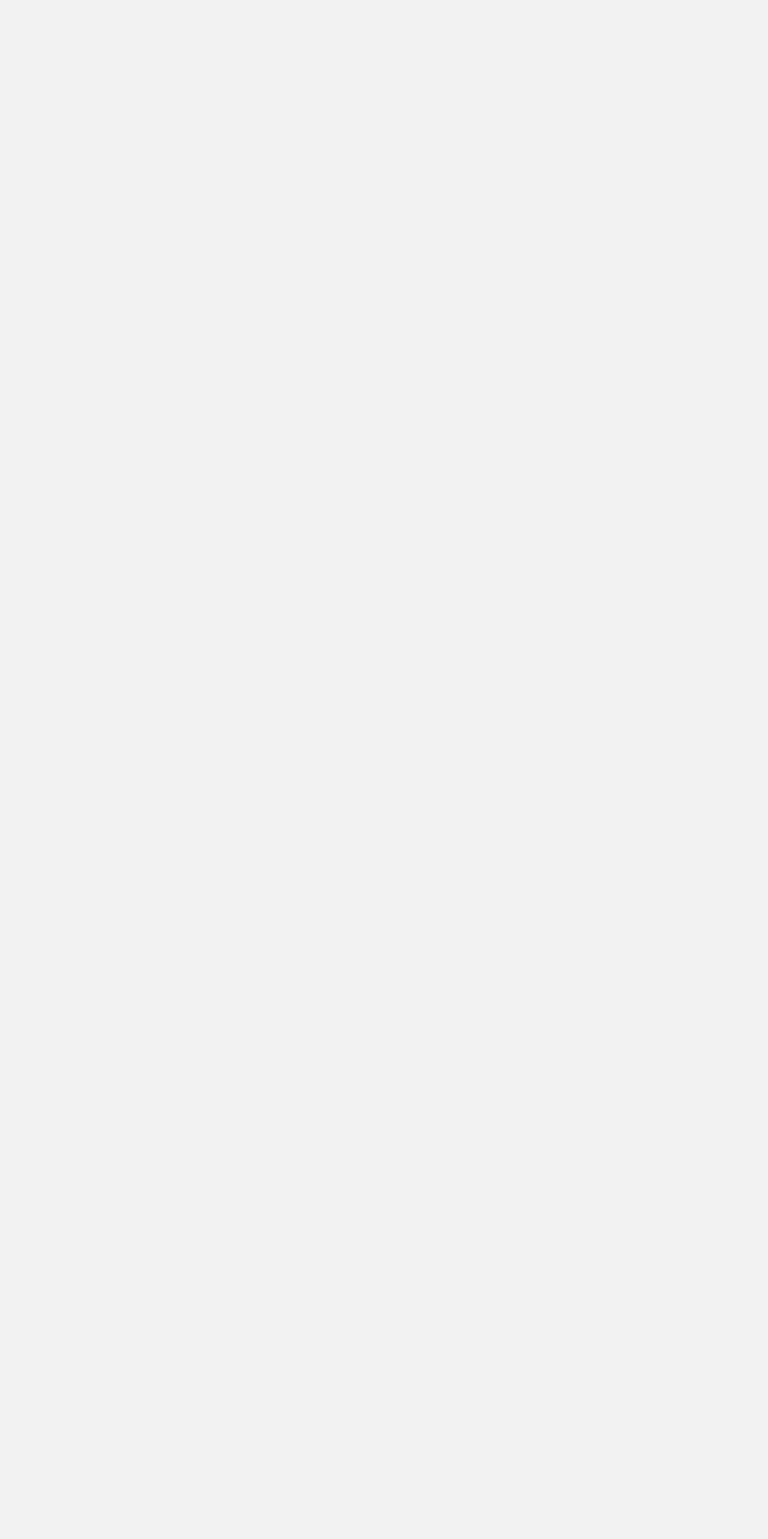
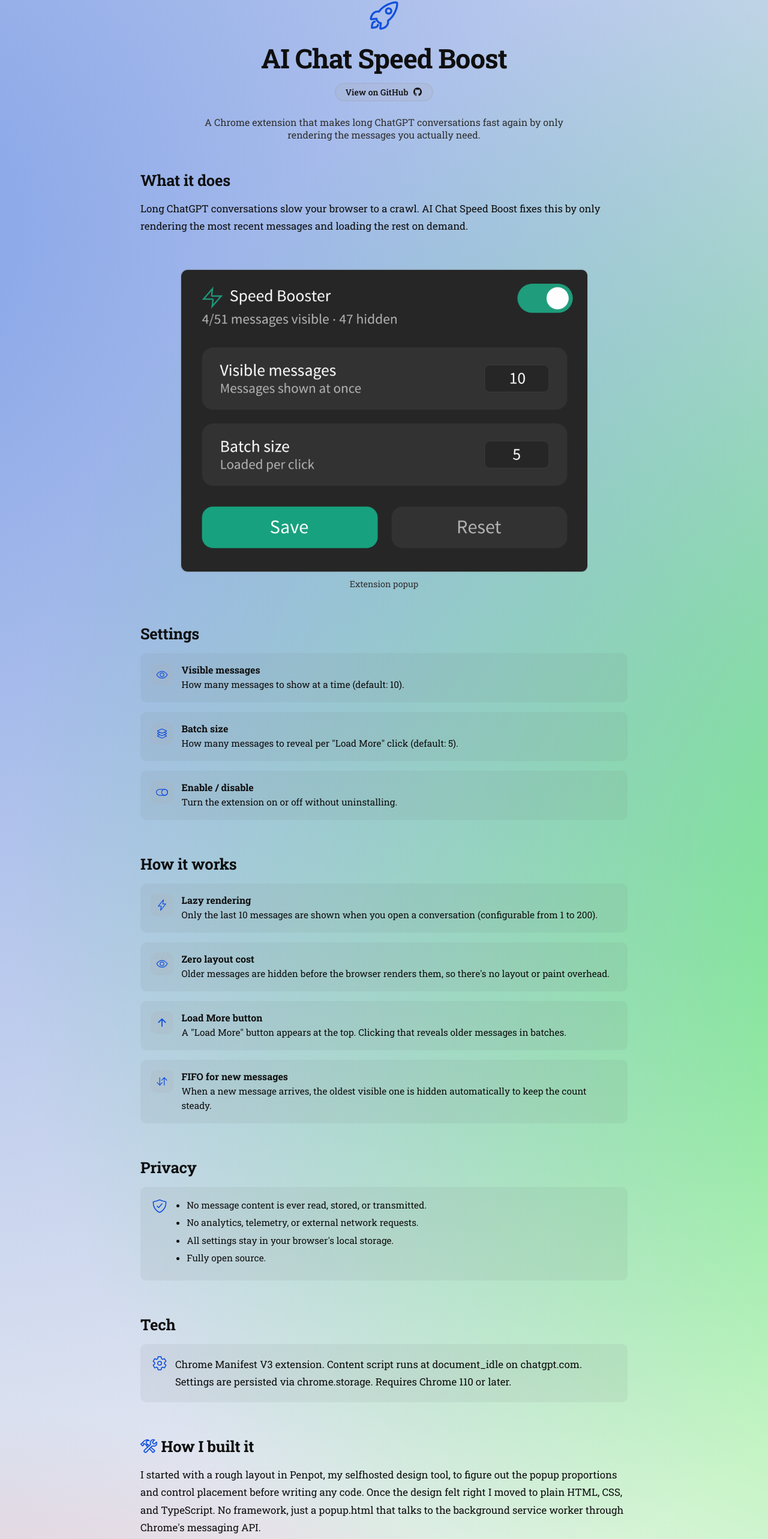
Before and after one commit to Noah4ever/noah4ever.github.io, a React (Vite) app: page /projects/ai-chat-speed-boost in a window 1280 px wide. Before the commit this address had no page. Shown: the part 159-2725 px from the top of the page at 60% size. Before the commit the page ends 800 px from the top, so only its background shows below. Built offline with nearby package versions, Linux system fonts and the light colour scheme; a web font is replaced by a local one.

Commit message:
refactor: rename project to ai-chat-speed-boost

```diff
--- a/src/MainRouter.tsx
+++ b/src/MainRouter.tsx
@@ -4,7 +4,7 @@ import ProjectLayout from "./components/ProjectLayout";
 import Giftboard from "./pages/projects/Giftboard";
 import CustomPartyApp from "./pages/projects/CustomPartyApp";
 import Nolicom from "./pages/projects/Nolicom";
-import ChatGPTBooster from "./pages/projects/ChatGPTBooster";
+import AIChatSpeedBoost from "./pages/projects/AIChatSpeedBoost";
 
 export function MainRouter() {
   return (
@@ -15,7 +15,7 @@ export function MainRouter() {
           <Route path="giftboard" element={<Giftboard />} />
           <Route path="custom-party-app" element={<CustomPartyApp />} />
           <Route path="nolicom" element={<Nolicom />} />
-          <Route path="chatgpt-speed-booster" element={<ChatGPTBooster />} />
+          <Route path="ai-chat-speed-boost" element={<AIChatSpeedBoost />} />
         </Route>
       </Routes>
     </BrowserRouter>
--- a/src/locales/de/translation.json
+++ b/src/locales/de/translation.json
@@ -130,11 +130,11 @@
         "aria": "Retro ESP-NOW Desk Notifier Projektseite öffnen",
         "imageAlt": "Retro ESP-NOW Desk Notifier als montierter Prototyp"
       },
-      "chatgptBooster": {
-        "title": "ChatGPT Speed Booster",
+      "aiChatSpeedBoost": {
+        "title": "AI Chat Speed Boost",
         "description": "Chrome-Erweiterung, die lange ChatGPT-Unterhaltungen beschleunigt, indem Nachrichten lazy gerendert werden. Nur die letzten N Nachrichten werden angezeigt; ältere laden bei Bedarf.",
-        "aria": "ChatGPT Speed Booster Projektseite öffnen",
-        "imageAlt": "ChatGPT Speed Booster Popup-Screenshot"
+        "aria": "AI Chat Speed Boost Projektseite öffnen",
+        "imageAlt": "AI Chat Speed Boost Popup-Screenshot"
       }
     }
   },
@@ -368,14 +368,14 @@
       "brokenCaption": "Gebrochenes Gehäuse"
     }
   },
-  "chatgptBooster": {
+  "aiChatSpeedBoost": {
     "hero": {
-      "title": "ChatGPT Speed Booster",
+      "title": "AI Chat Speed Boost",
       "tagline": "Eine Chrome-Erweiterung, die lange ChatGPT-Unterhaltungen wieder schnell macht, indem nur die Nachrichten gerendert werden, die du gerade brauchst."
     },
     "sections": {
       "whatTitle": "Was es macht",
-      "whatText": "Lange ChatGPT-Unterhaltungen machen den Browser langsam. ChatGPT Speed Booster behebt das, indem nur die neuesten Nachrichten gerendert werden und der Rest bei Bedarf geladen wird.",
+      "whatText": "Lange ChatGPT-Unterhaltungen machen den Browser langsam. AI Chat Speed Boost behebt das, indem nur die neuesten Nachrichten gerendert werden und der Rest bei Bedarf geladen wird.",
       "howTitle": "So funktioniert es",
       "settingsTitle": "Einstellungen",
       "privacyTitle": "Datenschutz",
@@ -412,7 +412,7 @@
       "text": "Chrome Manifest V3 Erweiterung. Content-Script läuft bei document_idle auf chatgpt.com. Einstellungen werden über chrome.storage gespeichert. Erfordert Chrome 110 oder neuer."
     },
     "image": {
-      "alt": "ChatGPT Speed Booster Erweiterungs-Popup",
+      "alt": "AI Chat Speed Boost Erweiterungs-Popup",
       "caption": "Erweiterungs-Popup"
     },
     "build": {
--- a/src/locales/en/translation.json
+++ b/src/locales/en/translation.json
@@ -130,11 +130,11 @@
         "aria": "Open ESP32 Retro Desk Notifier project page",
         "imageAlt": "ESP32 Retro Desk Notifier assembled prototype"
       },
-      "chatgptBooster": {
-        "title": "ChatGPT Speed Booster",
+      "aiChatSpeedBoost": {
+        "title": "AI Chat Speed Boost",
         "description": "Chrome extension that speeds up long ChatGPT conversations by lazily rendering messages. Only the last N messages are shown; older ones load on demand.",
-        "aria": "Open ChatGPT Speed Booster project page",
-        "imageAlt": "ChatGPT Speed Booster popup screenshot"
+        "aria": "Open AI Chat Speed Boost project page",
+        "imageAlt": "AI Chat Speed Boost popup screenshot"
       }
     }
   },
@@ -368,14 +368,14 @@
       "brokenCaption": "Broken case"
     }
   },
-  "chatgptBooster": {
+  "aiChatSpeedBoost": {
     "hero": {
-      "title": "ChatGPT Speed Booster",
+      "title": "AI Chat Speed Boost",
       "tagline": "A Chrome extension that makes long ChatGPT conversations fast again by only rendering the messages you actually need."
     },
     "sections": {
       "whatTitle": "What it does",
-      "whatText": "Long ChatGPT conversations slow your browser to a crawl. ChatGPT Speed Booster fixes this by only rendering the most recent messages and loading the rest on demand.",
+      "whatText": "Long ChatGPT conversations slow your browser to a crawl. AI Chat Speed Boost fixes this by only rendering the most recent messages and loading the rest on demand.",
       "howTitle": "How it works",
       "settingsTitle": "Settings",
       "privacyTitle": "Privacy",
@@ -412,7 +412,7 @@
       "text": "Chrome Manifest V3 extension. Content script runs at document_idle on chatgpt.com. Settings are persisted via chrome.storage. Requires Chrome 110 or later."
     },
     "image": {
-      "alt": "ChatGPT Speed Booster extension popup",
+      "alt": "AI Chat Speed Boost extension popup",
       "caption": "Extension popup"
     },
     "build": {
--- a/src/pages/Home.tsx
+++ b/src/pages/Home.tsx
@@ -446,14 +446,14 @@ export default function Home() {
             </li>
             <li>
               <ProjectCardLink
-                title={t("home.projects.chatgptBooster.title")}
-                description={t("home.projects.chatgptBooster.description")}
-                imageSrc="/Projects/chatgptbooster/speed-booster-popup.png"
-                href="/projects/chatgpt-speed-booster"
-                ariaLabel={t("home.projects.chatgptBooster.aria")}
-                imageAlt={t("home.projects.chatgptBooster.imageAlt")}
+                title={t("home.projects.aiChatSpeedBoost.title")}
+                description={t("home.projects.aiChatSpeedBoost.description")}
+                imageSrc="/Projects/ai-chat-speed-boost/speed-booster-popup.png"
+                href="/projects/ai-chat-speed-boost"
+                ariaLabel={t("home.projects.aiChatSpeedBoost.aria")}
+                imageAlt={t("home.projects.aiChatSpeedBoost.imageAlt")}
                 tags={["Chrome Extension", "JavaScript"]}
-                githubLink="https://github.com/Noah4ever/chatgpt-speed-booster"
+                githubLink="https://github.com/Noah4ever/ai-chat-speed-boost"
               />
             </li>
             <li>
--- a/src/pages/projects/ChatGPTBooster.tsx
+++ b/src/pages/projects/AIChatSpeedBoost.tsx
@@ -1,5 +1,5 @@
 import ImageBorder from "@/components/ImageBorder";
-import "@styles/pages/chatgpt_booster.scss";
+import "@styles/pages/ai_chat_speed_boost.scss";
 import {
     IoRocketOutline as RocketIcon,
     IoSettingsOutline as SettingsIcon,
@@ -16,7 +16,7 @@ import {
 } from "react-icons/io5";
 import { useTranslation } from "react-i18next";
 
-export default function ChatGPTBooster() {
+export default function AIChatSpeedBoost() {
     const { t } = useTranslation();
 
     const highlightTypeScript = (code: string) => {
@@ -52,68 +52,68 @@ export default function ChatGPTBooster() {
     return (
         <>
             <section
-                className="chatgpt-booster-hero"
-                aria-labelledby="chatgpt-booster-title"
+                className="ai-chat-speed-boost-hero"
+                aria-labelledby="ai-chat-speed-boost-title"
             >
-                <div className="chatgpt-booster-hero-icon" aria-hidden="true">
+                <div className="ai-chat-speed-boost-hero-icon" aria-hidden="true">
                     <RocketIcon />
                 </div>
-                <h1 id="chatgpt-booster-title">{t("chatgptBooster.hero.title")}</h1>
+                <h1 id="ai-chat-speed-boost-title">{t("aiChatSpeedBoost.hero.title")}</h1>
                 <div className="project-hero-badges">
                     <a
-                        href="https://github.com/Noah4ever/chatgpt-speed-booster"
+                        href="https://github.com/Noah4ever/ai-chat-speed-boost"
                         className="view-github-badge"
                     >
                         View on GitHub <GithubIcon />
                     </a>
                 </div>
-                <p className="chatgpt-booster-tagline">
-                    {t("chatgptBooster.hero.tagline")}
+                <p className="ai-chat-speed-boost-tagline">
+                    {t("aiChatSpeedBoost.hero.tagline")}
                 </p>
             </section>
 
             <section
                 className="project-section"
-                aria-labelledby="chatgpt-booster-what-heading"
+                aria-labelledby="ai-chat-speed-boost-what-heading"
             >
-                <h2 id="chatgpt-booster-what-heading">
-                    {t("chatgptBooster.sections.whatTitle")}
+                <h2 id="ai-chat-speed-boost-what-heading">
+                    {t("aiChatSpeedBoost.sections.whatTitle")}
                 </h2>
-                <p>{t("chatgptBooster.sections.whatText")}</p>
+                <p>{t("aiChatSpeedBoost.sections.whatText")}</p>
             </section>
 
             <section
-                className="chatgpt-booster-image"
-                aria-labelledby="chatgpt-booster-image-heading"
+                className="ai-chat-speed-boost-image"
+                aria-labelledby="ai-chat-speed-boost-image-heading"
             >
-                <h2 id="chatgpt-booster-image-heading" className="sr-only">
-                    {t("chatgptBooster.sections.screenshotTitle")}
+                <h2 id="ai-chat-speed-boost-image-heading" className="sr-only">
+                    {t("aiChatSpeedBoost.sections.screenshotTitle")}
                 </h2>
                 <figure>
                     <ImageBorder
-                        src="/Projects/chatgptbooster/speed-booster-popup.png"
-                        alt={t("chatgptBooster.image.alt")}
+                        src="/Projects/ai-chat-speed-boost/speed-booster-popup.png"
+                        alt={t("aiChatSpeedBoost.image.alt")}
                     />
-                    <figcaption>{t("chatgptBooster.image.caption")}</figcaption>
+                    <figcaption>{t("aiChatSpeedBoost.image.caption")}</figcaption>
                 </figure>
             </section>
 
 
             <section
                 className="project-section"
-                aria-labelledby="chatgpt-booster-settings-heading"
+                aria-labelledby="ai-chat-speed-boost-settings-heading"
             >
-                <h2 id="chatgpt-booster-settings-heading">
-                    {t("chatgptBooster.sections.settingsTitle")}
+                <h2 id="ai-chat-speed-boost-settings-heading">
+                    {t("aiChatSpeedBoost.sections.settingsTitle")}
                 </h2>
-                <ul className="chatgpt-booster-feature-list" role="list">
+                <ul className="ai-chat-speed-boost-feature-list" role="list">
                     <li>
                         <span aria-hidden="true">
                             <VisibleIcon />
                         </span>
                         <div>
-                            <strong>{t("chatgptBooster.settings.visibleTitle")}</strong>
-                            <p>{t("chatgptBooster.settings.visibleText")}</p>
+                            <strong>{t("aiChatSpeedBoost.settings.visibleTitle")}</strong>
+                            <p>{t("aiChatSpeedBoost.settings.visibleText")}</p>
                         </div>
                     </li>
                     <li>
@@ -121,8 +121,8 @@ export default function ChatGPTBooster() {
                             <BatchIcon />
                         </span>
                         <div>
-                            <strong>{t("chatgptBooster.settings.batchTitle")}</strong>
-                            <p>{t("chatgptBooster.settings.batchText")}</p>
+                            <strong>{t("aiChatSpeedBoost.settings.batchTitle")}</strong>
+                            <p>{t("aiChatSpeedBoost.settings.batchText")}</p>
                         </div>
                     </li>
                     <li>
@@ -130,8 +130,8 @@ export default function ChatGPTBooster() {
                             <ToggleIcon />
                         </span>
                         <div>
-                            <strong>{t("chatgptBooster.settings.toggleTitle")}</strong>
-                            <p>{t("chatgptBooster.settings.toggleText")}</p>
+                            <strong>{t("aiChatSpeedBoost.settings.toggleTitle")}</strong>
+                            <p>{t("aiChatSpeedBoost.settings.toggleText")}</p>
                         </div>
                     </li>
                 </ul>
@@ -139,19 +139,19 @@ export default function ChatGPTBooster() {
 
             <section
                 className="project-section"
-                aria-labelledby="chatgpt-booster-how-heading"
+                aria-labelledby="ai-chat-speed-boost-how-heading"
             >
-                <h2 id="chatgpt-booster-how-heading">
-                    {t("chatgptBooster.sections.howTitle")}
+                <h2 id="ai-chat-speed-boost-how-heading">
+                    {t("aiChatSpeedBoost.sections.howTitle")}
                 </h2>
-                <ul className="chatgpt-booster-feature-list" role="list">
+                <ul className="ai-chat-speed-boost-feature-list" role="list">
                     <li>
                         <span aria-hidden="true">
                             <FlashIcon />
                         </span>
                         <div>
-                            <strong>{t("chatgptBooster.how.lazyTitle")}</strong>
-                            <p>{t("chatgptBooster.how.lazyText")}</p>
+                            <strong>{t("aiChatSpeedBoost.how.lazyTitle")}</strong>
+                            <p>{t("aiChatSpeedBoost.how.lazyText")}</p>
                         </div>
                     </li>
                     <li>
@@ -159,8 +159,8 @@ export default function ChatGPTBooster() {
                             <VisibleIcon />
                         </span>
                         <div>
-                            <strong>{t("chatgptBooster.how.hiddenTitle")}</strong>
-                            <p>{t("chatgptBooster.how.hiddenText")}</p>
+                            <strong>{t("aiChatSpeedBoost.how.hiddenTitle")}</strong>
+                            <p>{t("aiChatSpeedBoost.how.hiddenText")}</p>
                         </div>
                     </li>
                     <li>
@@ -168,8 +168,8 @@ export default function ChatGPTBooster() {
                             <LoadMoreIcon />
                         </span>
                         <div>
-                            <strong>{t("chatgptBooster.how.loadMoreTitle")}</strong>
-                            <p>{t("chatgptBooster.how.loadMoreText")}</p>
+                            <strong>{t("aiChatSpeedBoost.how.loadMoreTitle")}</strong>
+                            <p>{t("aiChatSpeedBoost.how.loadMoreText")}</p>
                         </div>
                     </li>
                     <li>
@@ -177,8 +177,8 @@ export default function ChatGPTBooster() {
                             <FifoIcon />
                         </span>
                         <div>
-                            <strong>{t("chatgptBooster.how.fifoTitle")}</strong>
-                            <p>{t("chatgptBooster.how.fifoText")}</p>
+                            <strong>{t("aiChatSpeedBoost.how.fifoTitle")}</strong>
+                            <p>{t("aiChatSpeedBoost.how.fifoText")}</p>
                         </div>
                     </li>
                 </ul>
@@ -187,64 +187,64 @@ export default function ChatGPTBooster() {
 
             <section
                 className="project-section"
-                aria-labelledby="chatgpt-booster-privacy-heading"
+                aria-labelledby="ai-chat-speed-boost-privacy-heading"
             >
-                <h2 id="chatgpt-booster-privacy-heading">
-                    {t("chatgptBooster.sections.privacyTitle")}
+                <h2 id="ai-chat-speed-boost-privacy-heading">
+                    {t("aiChatSpeedBoost.sections.privacyTitle")}
                 </h2>
-                <div className="chatgpt-booster-privacy-card">
-                    <div className="chatgpt-booster-privacy-icon" aria-hidden="true">
+                <div className="ai-chat-speed-boost-privacy-card">
+                    <div className="ai-chat-speed-boost-privacy-icon" aria-hidden="true">
                         <PrivacyIcon />
                     </div>
                     <ul>
-                        <li>{t("chatgptBooster.privacy.noRead")}</li>
-                        <li>{t("chatgptBooster.privacy.noAnalytics")}</li>
-                        <li>{t("chatgptBooster.privacy.localStorage")}</li>
-                        <li>{t("chatgptBooster.privacy.openSource")}</li>
+                        <li>{t("aiChatSpeedBoost.privacy.noRead")}</li>
+                        <li>{t("aiChatSpeedBoost.privacy.noAnalytics")}</li>
+                        <li>{t("aiChatSpeedBoost.privacy.localStorage")}</li>
+                        <li>{t("aiChatSpeedBoost.privacy.openSource")}</li>
                     </ul>
                 </div>
             </section>
 
             <section
                 className="project-section"
-                aria-labelledby="chatgpt-booster-tech-heading"
+                aria-labelledby="ai-chat-speed-boost-tech-heading"
             >
-                <h2 id="chatgpt-booster-tech-heading">
-                    {t("chatgptBooster.sections.techTitle")}
+                <h2 id="ai-chat-speed-boost-tech-heading">
+                    {t("aiChatSpeedBoost.sections.techTitle")}
                 </h2>
-                <div className="chatgpt-booster-tech-card">
-                    <div className="chatgpt-booster-tech-icon" aria-hidden="true">
+                <div className="ai-chat-speed-boost-tech-card">
+                    <div className="ai-chat-speed-boost-tech-icon" aria-hidden="true">
                         <SettingsIcon />
                     </div>
-                    <p>{t("chatgptBooster.tech.text")}</p>
+                    <p>{t("aiChatSpeedBoost.tech.text")}</p>
                 </div>
             </section>
 
             <section
                 className="project-section"
-                aria-labelledby="chatgpt-booster-build-heading"
+                aria-labelledby="ai-chat-speed-boost-build-heading"
             >
-                <h2 id="chatgpt-booster-build-heading">
-                    <BuildIcon className="chatgpt-booster-section-icon" aria-hidden="true" />
-                    {t("chatgptBooster.sections.buildTitle")}
+                <h2 id="ai-chat-speed-boost-build-heading">
+                    <BuildIcon className="ai-chat-speed-boost-section-icon" aria-hidden="true" />
+                    {t("aiChatSpeedBoost.sections.buildTitle")}
                 </h2>
-                <p>{t("chatgptBooster.build.p1")}</p>
-                <p>{t("chatgptBooster.build.p2")}</p>
-                <p>{t("chatgptBooster.build.p3")}</p>
+                <p>{t("aiChatSpeedBoost.build.p1")}</p>
+                <p>{t("aiChatSpeedBoost.build.p2")}</p>
+                <p>{t("aiChatSpeedBoost.build.p3")}</p>
             </section>
 
             <section
-                className="project-section chatgpt-booster-code-section"
-                aria-labelledby="chatgpt-booster-code-heading"
+                className="project-section ai-chat-speed-boost-code-section"
+                aria-labelledby="ai-chat-speed-boost-code-heading"
             >
-                <h2 id="chatgpt-booster-code-heading">
-                    <CodeIcon className="chatgpt-booster-section-icon" aria-hidden="true" />
-                    {t("chatgptBooster.sections.codeTitle")}
+                <h2 id="ai-chat-speed-boost-code-heading">
+                    <CodeIcon className="ai-chat-speed-boost-section-icon" aria-hidden="true" />
+                    {t("aiChatSpeedBoost.sections.codeTitle")}
                 </h2>
-                <p>{t("chatgptBooster.code.intro")}</p>
+                <p>{t("aiChatSpeedBoost.code.intro")}</p>
 
-                <h3>{t("chatgptBooster.code.messageManagerTitle")}</h3>
-                <p>{t("chatgptBooster.code.messageManagerText")}</p>
+                <h3>{t("aiChatSpeedBoost.code.messageManagerTitle")}</h3>
+                <p>{t("aiChatSpeedBoost.code.messageManagerText")}</p>
                 <pre className="code-block">
                     <code
                         className="code-highlight"
@@ -271,8 +271,8 @@ export default function ChatGPTBooster() {
                     />
                 </pre>
 
-                <h3>{t("chatgptBooster.code.fifoTitle")}</h3>
-                <p>{t("chatgptBooster.code.fifoText")}</p>
+                <h3>{t("aiChatSpeedBoost.code.fifoTitle")}</h3>
+                <p>{t("aiChatSpeedBoost.code.fifoText")}</p>
                 <pre className="code-block">
                     <code
                         className="code-highlight"
@@ -292,8 +292,8 @@ export default function ChatGPTBooster() {
                     />
                 </pre>
 
-                <h3>{t("chatgptBooster.code.domObserverTitle")}</h3>
-                <p>{t("chatgptBooster.code.domObserverText")}</p>
+                <h3>{t("aiChatSpeedBoost.code.domObserverTitle")}</h3>
+                <p>{t("aiChatSpeedBoost.code.domObserverText")}</p>
                 <pre className="code-block">
                     <code
                         className="code-highlight"
@@ -328,8 +328,8 @@ private processMutations(mutations: MutationRecord[]): void {
                     />
                 </pre>
 
-                <h3>{t("chatgptBooster.code.backgroundTitle")}</h3>
-                <p>{t("chatgptBooster.code.backgroundText")}</p>
+                <h3>{t("aiChatSpeedBoost.code.backgroundTitle")}</h3>
+                <p>{t("aiChatSpeedBoost.code.backgroundText")}</p>
                 <pre className="code-block">
                     <code
                         className="code-highlight"
--- a/src/styles/pages/chatgpt_booster.scss
+++ b/src/styles/pages/ai_chat_speed_boost.scss
@@ -1,8 +1,8 @@
-.chatgpt-booster-hero {
+.ai-chat-speed-boost-hero {
     text-align: center;
     margin-bottom: 3rem;
 
-    .chatgpt-booster-hero-icon {
+    .ai-chat-speed-boost-hero-icon {
         display: flex;
         justify-content: center;
         margin-bottom: 0.9rem;
@@ -20,14 +20,14 @@
         letter-spacing: -0.02em;
     }
 
-    .chatgpt-booster-tagline {
+    .ai-chat-speed-boost-tagline {
         max-width: 620px;
         margin: 0 auto;
         color: var(--color-text-muted);
     }
 }
 
-.chatgpt-booster-feature-list {
+.ai-chat-speed-boost-feature-list {
     list-style: none;
     margin: 0;
     padding: 0;
@@ -74,7 +74,7 @@
     }
 }
 
-.chatgpt-booster-privacy-card {
+.ai-chat-speed-boost-privacy-card {
     display: flex;
     gap: 0.8rem;
     align-items: flex-start;
@@ -82,7 +82,7 @@
     border-radius: 10px;
     background-color: var(--color-background-blur);
 
-    .chatgpt-booster-privacy-icon {
+    .ai-chat-speed-boost-privacy-icon {
         color: var(--color-accent);
         flex-shrink: 0;
 
@@ -105,7 +105,7 @@
     }
 }
 
-.chatgpt-booster-tech-card {
+.ai-chat-speed-boost-tech-card {
     display: flex;
     gap: 0.8rem;
     align-items: flex-start;
@@ -113,7 +113,7 @@
     border-radius: 10px;
     background-color: var(--color-background-blur);
 
-    .chatgpt-booster-tech-icon {
+    .ai-chat-speed-boost-tech-icon {
         color: var(--color-accent);
 
         svg {
@@ -127,7 +127,7 @@
     }
 }
 
-.chatgpt-booster-image {
+.ai-chat-speed-boost-image {
     margin-bottom: 3.5rem;
 
     figure {
@@ -152,7 +152,7 @@
     }
 }
 
-.chatgpt-booster-section-icon {
+.ai-chat-speed-boost-section-icon {
     display: inline-block;
     vertical-align: -0.15em;
     width: 1.1em;
@@ -161,7 +161,7 @@
     color: var(--color-accent);
 }
 
-.chatgpt-booster-code-section {
+.ai-chat-speed-boost-code-section {
     h3 {
         margin-top: 2rem;
         margin-bottom: 0.5rem;
```
Also changed, not shown: public/Projects/ai-chat-speed-boost/screenshot-1.png (renamed from public/Projects/chatgptbooster/screenshot-1.png), public/Projects/ai-chat-speed-boost/speed-booster-popup.png (renamed from public/Projects/chatgptbooster/speed-booster-popup.png).
